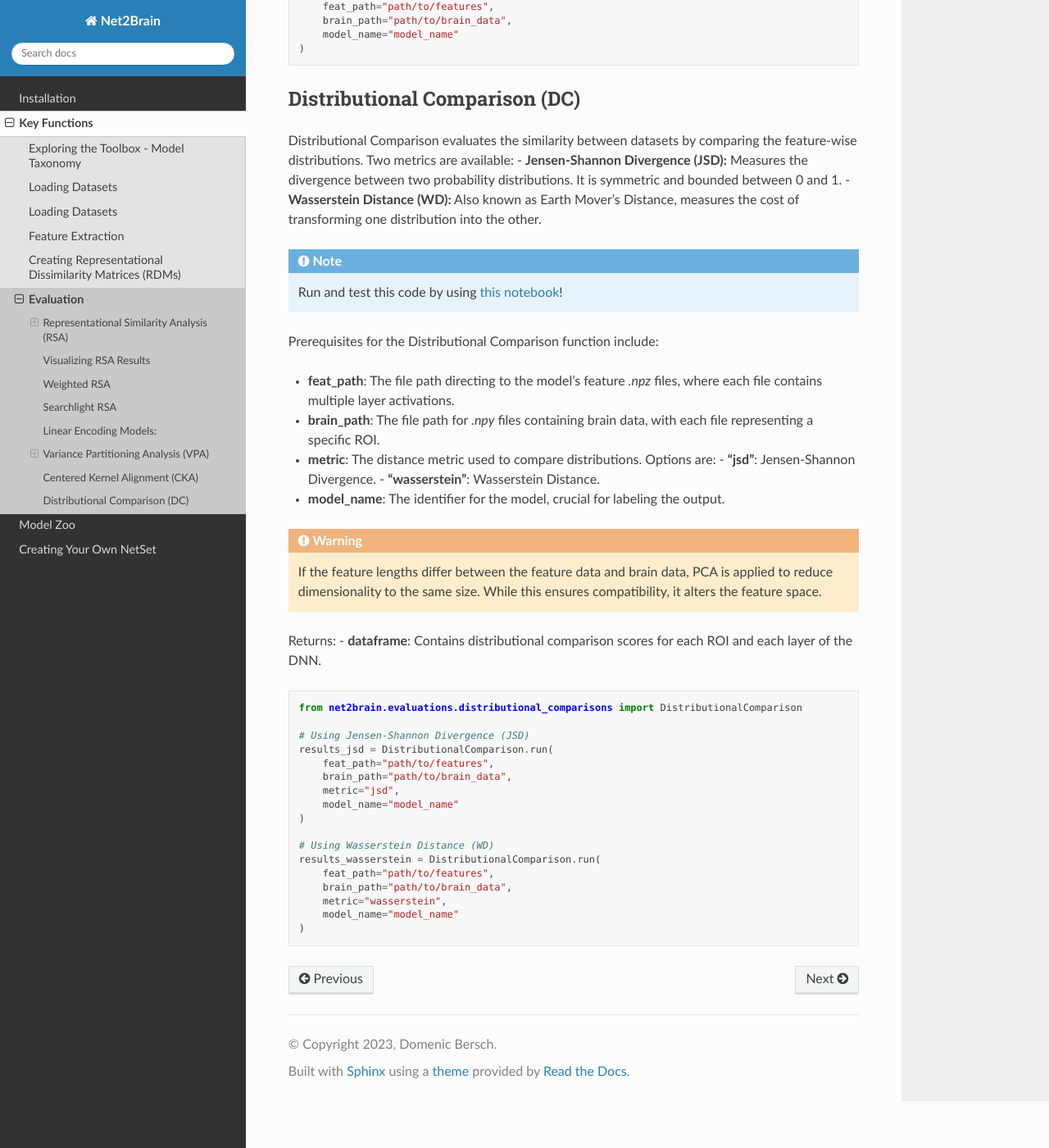
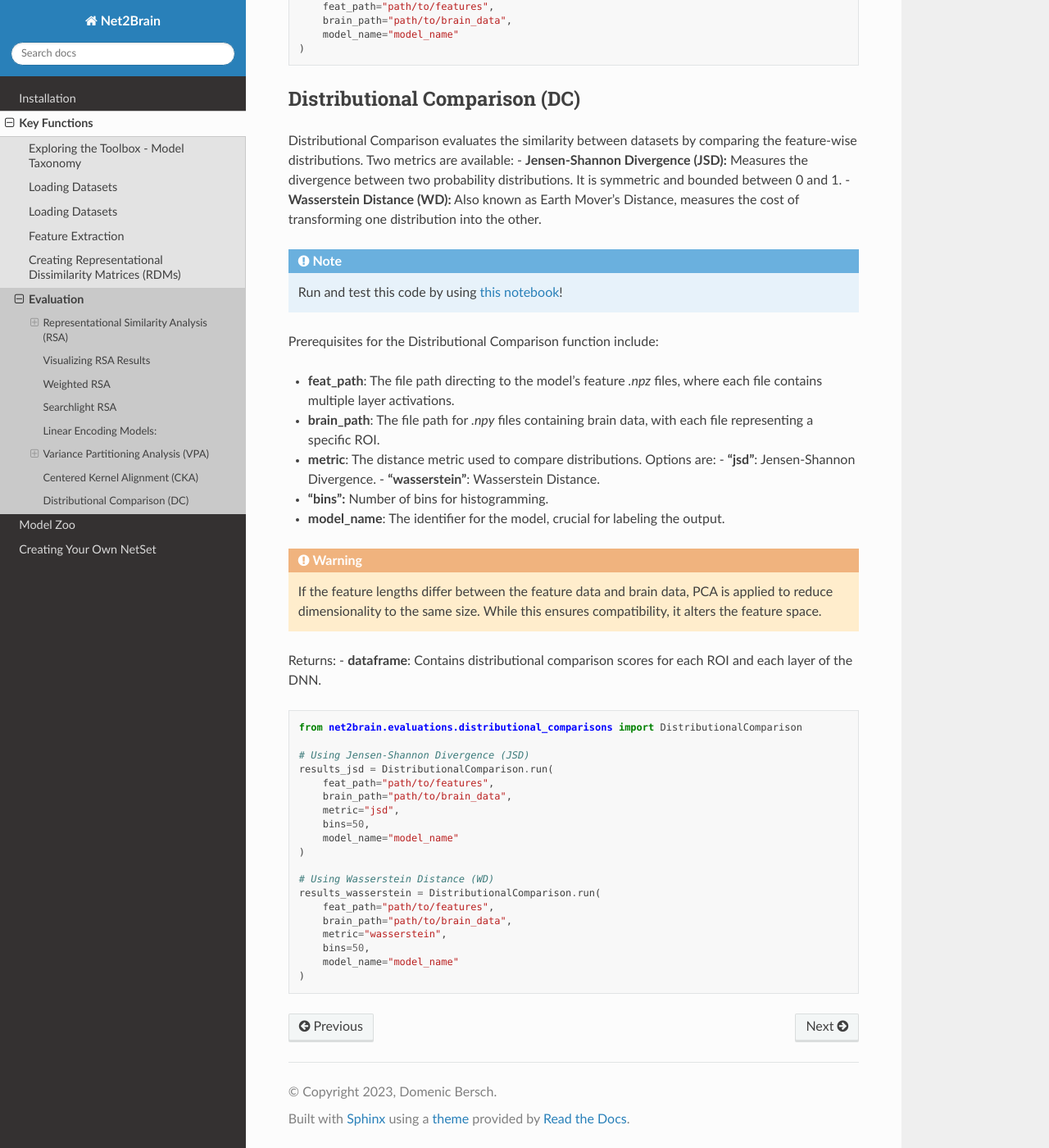
Before and after one commit to cvai-roig-lab/Net2Brain, a Sphinx documentation site: the page built from docs/source/evaluation.rst, in a window 1280 px wide and 1400 px high, scrolled down 4970 px. Shown: the whole window at 82% size. Built offline with Sphinx 7.4.7 and the Read the Docs theme 3.1.0, drawn with Linux system fonts in a browser that asks for light colours; pages that are not in the unit, such as notebooks, are missing from menus.

Commit message:
Adding Bins to DC

```diff
--- a/docs/source/evaluation.rst
+++ b/docs/source/evaluation.rst
@@ -270,6 +270,7 @@ Prerequisites for the Distributional Comparison function include:
 - **metric**: The distance metric used to compare distributions. Options are:
   - **"jsd"**: Jensen-Shannon Divergence.
   - **"wasserstein"**: Wasserstein Distance.
+- **"bins":**  Number of bins for histogramming.
 - **model_name**: The identifier for the model, crucial for labeling the output.
 
 .. warning::
@@ -288,6 +289,7 @@ Returns:
         feat_path="path/to/features",
         brain_path="path/to/brain_data",
         metric="jsd",
+        bins=50,
         model_name="model_name"
     )
 
@@ -296,5 +298,6 @@ Returns:
         feat_path="path/to/features",
         brain_path="path/to/brain_data",
         metric="wasserstein",
+        bins=50,
         model_name="model_name"
     )
```
Also changed, not shown: 2 other files.
